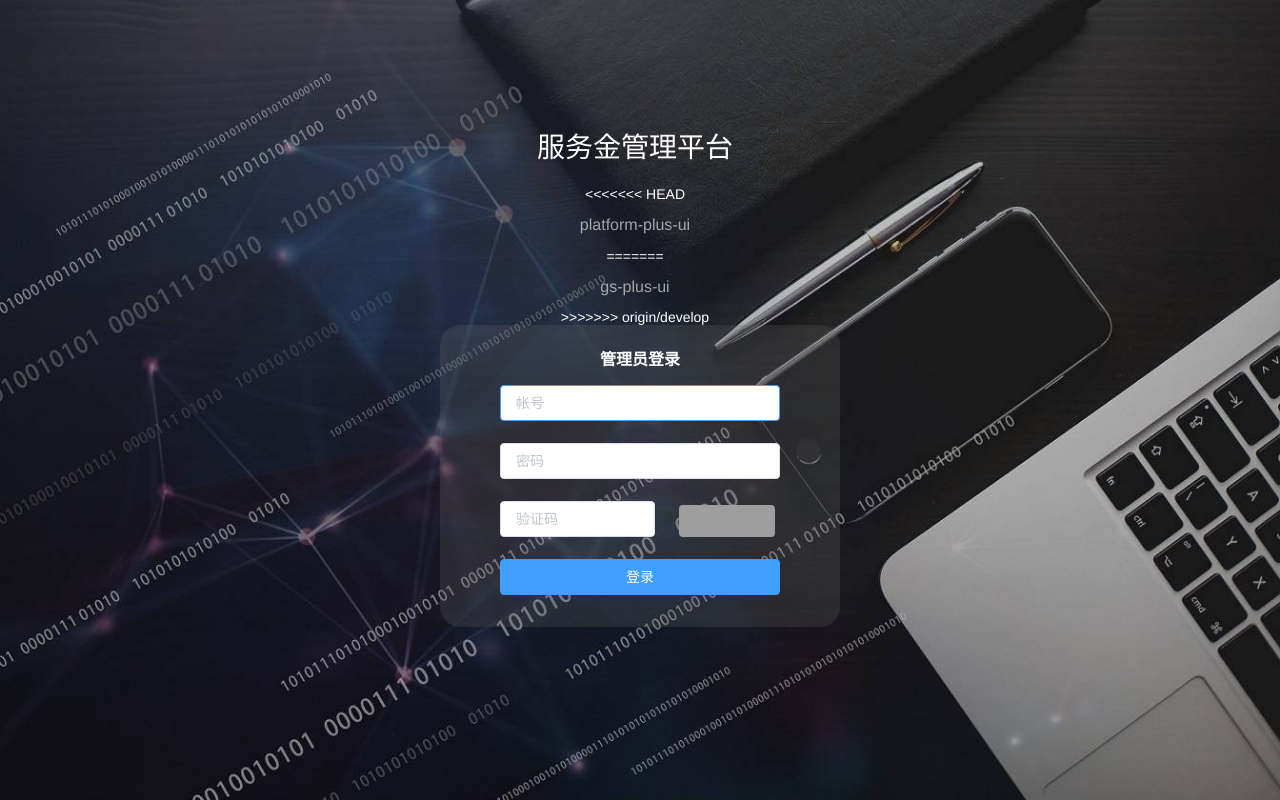
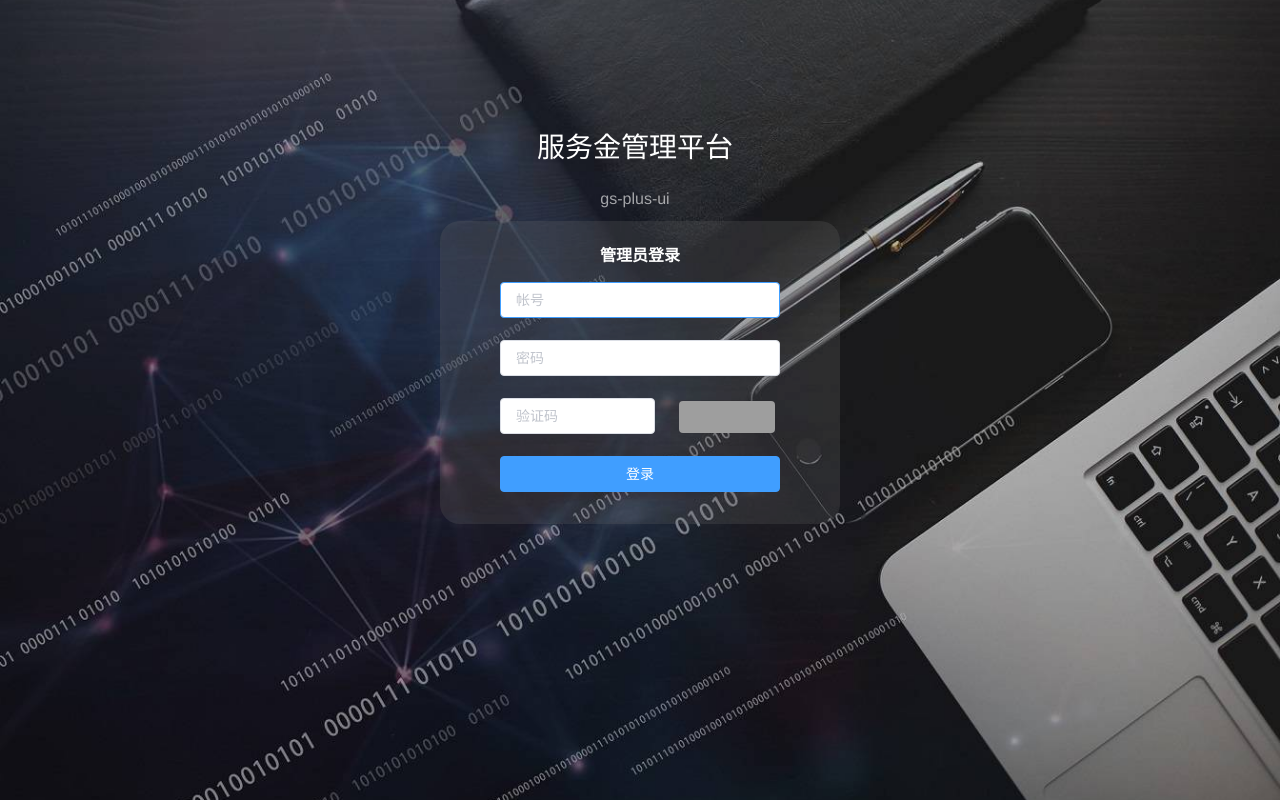
Before and after one commit to wuyongguo17/gs-plus-ui, a Vue app: page /#/login in a window 1280 px wide. Built offline with nearby package versions, Linux system fonts and the light colour scheme; grey boxes are pictures that could not be loaded; what vue-cookie would draw is missing.

Commit message:
初始化

```diff
--- a/src/views/common/login.vue
+++ b/src/views/common/login.vue
@@ -4,11 +4,7 @@
       <div class="site-content">
         <div class="brand-info">
           <h2 class="brand-info__text">服务金管理平台</h2>
-<<<<<<< HEAD
-          <p class="brand-info__intro">platform-plus-ui</p>
-=======
           <p class="brand-info__intro">gs-plus-ui</p>
->>>>>>> origin/develop
         </div>
         <div class="login-main">
           <h3 class="login-title">管理员登录</h3>
```
